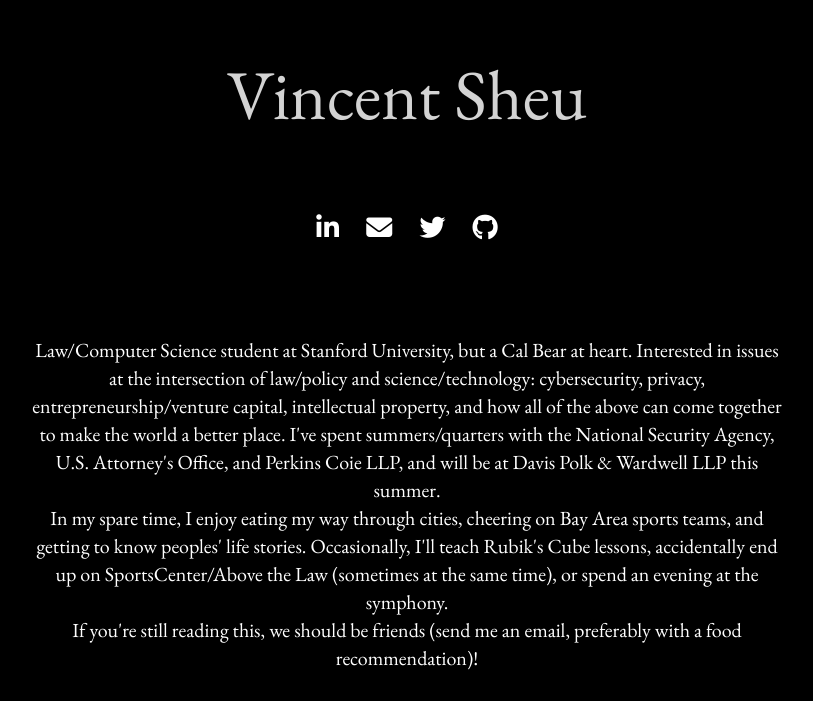
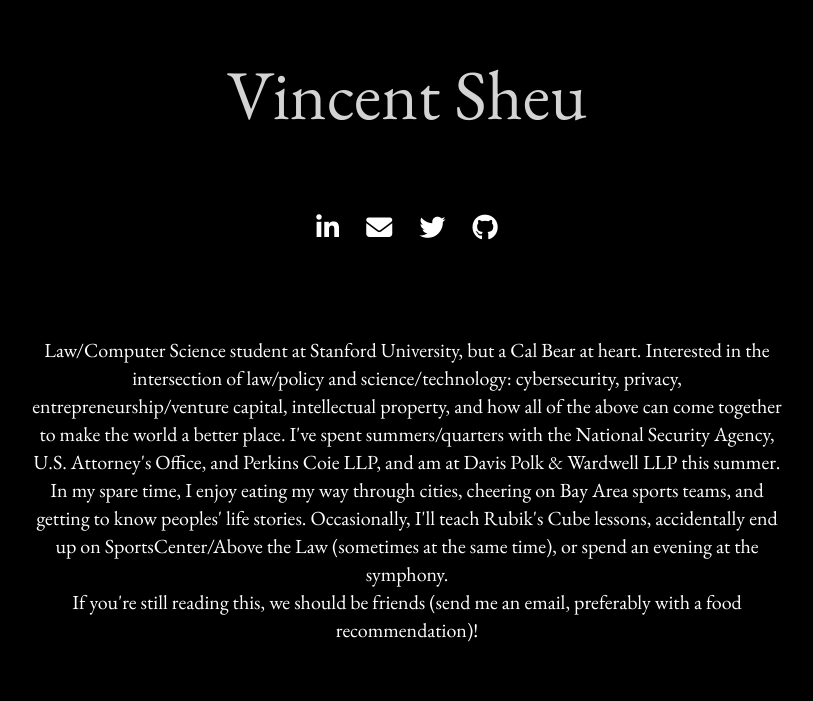
Before and after one commit to sheuvincent/sheuvincent.github.io, a Jekyll site: the page built from index.html, in a window 1280 px wide, cut to the strip 199-900 px from the top of the page. Shown: the whole strip, without its empty margins (233-1046 px from the left). Built offline with Jekyll 4.4.1, drawn with Linux system fonts in a browser that asks for light colours; nearby versions of some CDN libraries; library files that are not in the unit come from our copies.

Commit message:
Update index.html

```diff
--- a/index.html
+++ b/index.html
@@ -25,7 +25,7 @@
 	<br>
 	<div class="col-lg-8 col-lg-offset-2">
 		<p>
-			Law/Computer Science student at Stanford University, but a Cal Bear at heart. Interested in issues at the intersection of law/policy and science/technology: cybersecurity, privacy, entrepreneurship/venture capital, intellectual property, and how all of the above can come together to make the world a better place. I've spent summers/quarters with the National Security Agency, U.S. Attorney's Office, and Perkins Coie LLP, and will be at Davis Polk & Wardwell LLP this summer.
+			Law/Computer Science student at Stanford University, but a Cal Bear at heart. Interested in the intersection of law/policy and science/technology: cybersecurity, privacy, entrepreneurship/venture capital, intellectual property, and how all of the above can come together to make the world a better place. I've spent summers/quarters with the National Security Agency, U.S. Attorney's Office, and Perkins Coie LLP, and am at Davis Polk & Wardwell LLP this summer.
 			<br>
 			In my spare time, I enjoy eating my way through cities, cheering on Bay Area sports teams, and getting to know peoples' life stories. Occasionally, I'll teach Rubik's Cube lessons, accidentally end up on SportsCenter/Above the Law (sometimes at the same time), or spend an evening at the symphony.
 			<br>
```
